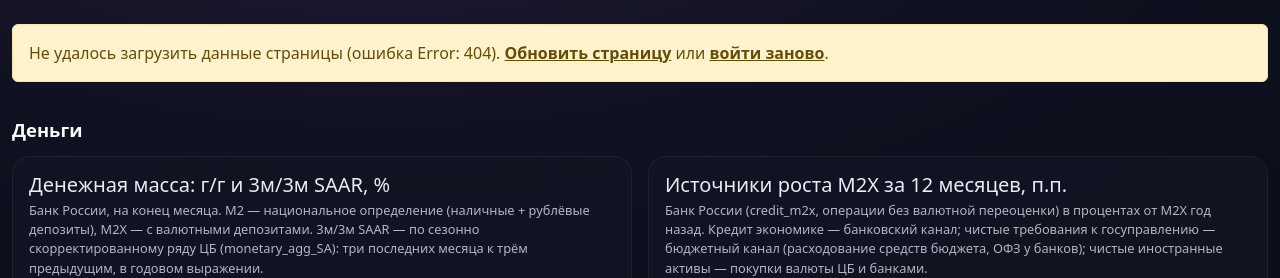
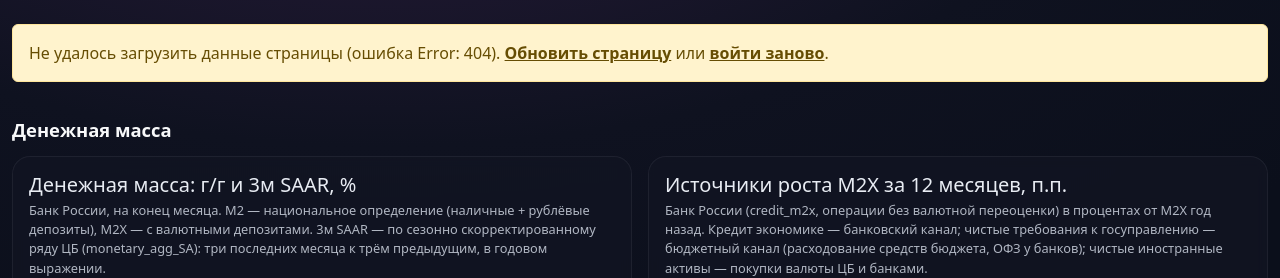
Before and after one commit to andreynes/macroforecasts, a Flask app: page /credit in a window 1280 px wide. Shown: the part 214-492 px from the top of the page. Run offline with Flask 3, Linux system fonts and the light colour scheme; some libraries are stand-ins or nearby versions.

Commit message:
Кредит: раздел «Денежная масса», графики денег с 2023 г., подпись «3м SAAR»
Co-Authored-By: Claude Opus 5.5 <noreply@anthropic.com>

```diff
--- a/templates/credit.html
+++ b/templates/credit.html
@@ -18,11 +18,11 @@
 
 <div class="row g-3 mb-1 cr-kpis" id="crKpis"></div>
 
-<div class="cr-section">Деньги</div>
+<div class="cr-section">Денежная масса</div>
 <div class="row g-3">
   <div class="col-xl-6"><div class="card glass shadow-soft h-100"><div class="card-body">
-    <h5 class="card-title mb-1">Денежная масса: г/г и 3м/3м SAAR, %</h5>
-    <div class="cr-sub">Банк России, на конец месяца. M2 — национальное определение (наличные + рублёвые депозиты), M2X — с валютными депозитами. 3м/3м SAAR — по сезонно скорректированному ряду ЦБ (monetary_agg_SA): три последних месяца к трём предыдущим, в годовом выражении.</div>
+    <h5 class="card-title mb-1">Денежная масса: г/г и 3м SAAR, %</h5>
+    <div class="cr-sub">Банк России, на конец месяца. M2 — национальное определение (наличные + рублёвые депозиты), M2X — с валютными депозитами. 3м SAAR — по сезонно скорректированному ряду ЦБ (monetary_agg_SA): три последних месяца к трём предыдущим, в годовом выражении.</div>
     <div class="d-flex gap-1 flex-wrap my-1 cr-btns" id="mBtns"></div>
     <div id="chMoney" class="cr-chart"></div>
   </div></div></div>
@@ -132,15 +132,15 @@
     // деньги
     const M = D.money; let mk = 'M2';
     const drawM = k => {
-      mk = k; const s = M.series[k], i0 = from(M.months, '2019-01'), x = M.months.slice(i0).map(mlab);
+      mk = k; const s = M.series[k], i0 = from(M.months, '2023-01'), x = M.months.slice(i0).map(mlab);
       plot('chMoney', [
-        line('3м/3м SAAR (SA ЦБ)', x, s.saar3.slice(i0), 0, { line: { color: PAL[0], width: 2.5 } }),
+        line('3м SAAR', x, s.saar3.slice(i0), 0, { line: { color: PAL[0], width: 2.5 } }),
         line('г/г', x, s.yoy.slice(i0), 3, { line: { color: PAL[3], width: 1.5, dash: 'dash' } }),
       ]);
       buttons('mBtns', Object.keys(M.series), mk, drawM);
     };
     drawM('M2');
-    const S = D.sources, j0 = from(S.months, '2019-01'), xs = S.months.slice(j0).map(mlab);
+    const S = D.sources, j0 = from(S.months, '2023-01'), xs = S.months.slice(j0).map(mlab);
     const comps = Object.keys(S.series).filter(k => !/M2X/.test(k));
     plot('chSrc', comps.map((k, i) => bar(k, xs, S.series[k].slice(j0), [0, 3, 5, 7][i]))
       .concat([line('M2X, % г/г', xs, S.series['M2X, % г/г (операции)'].slice(j0), 1, { line: { color: '#fff', width: 2 } })]),
```
